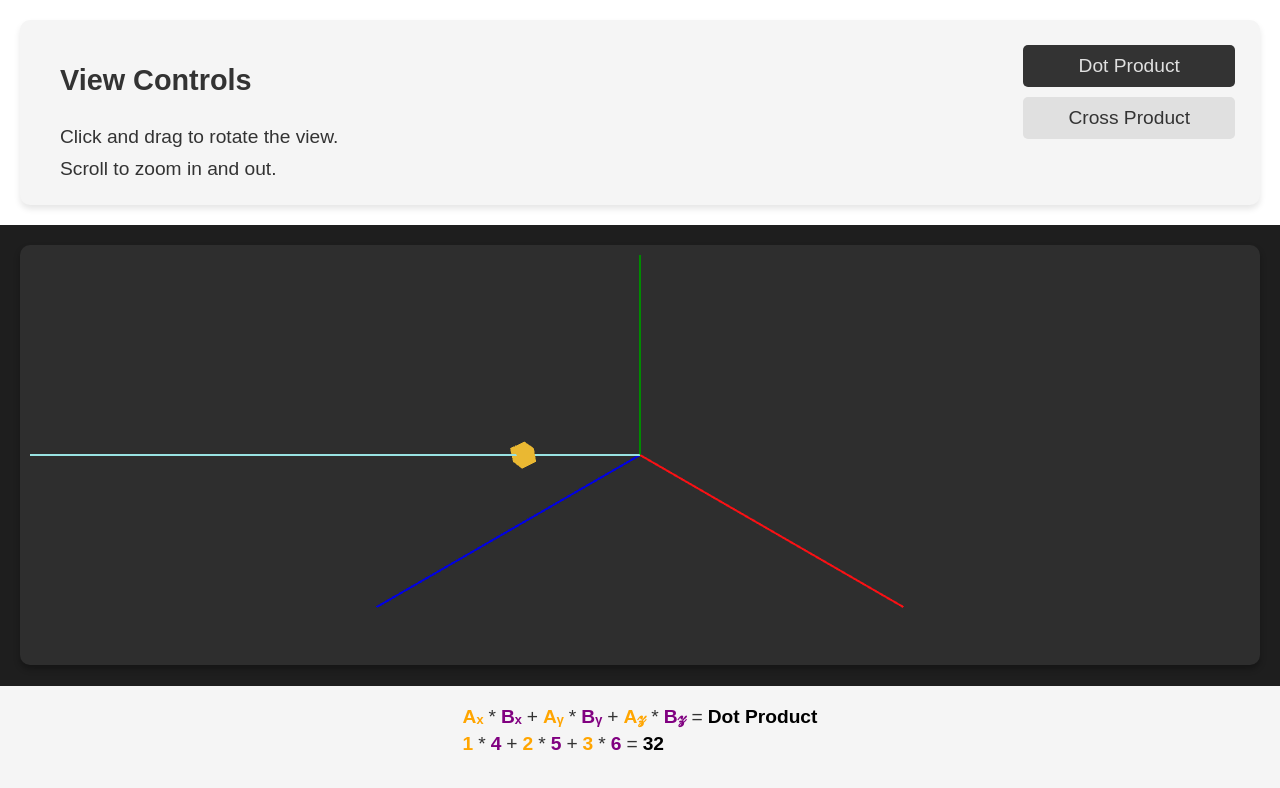
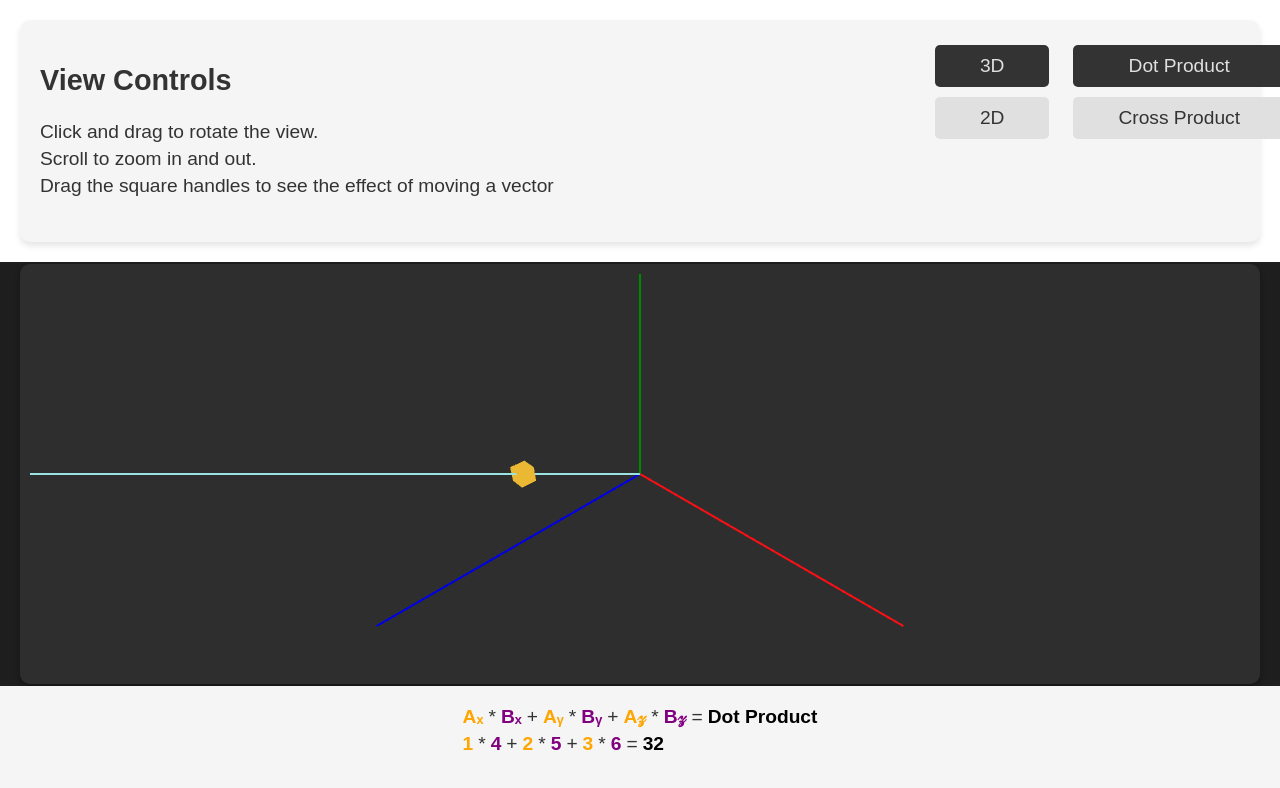
Before and after one commit to wyattlindsey/3d-math-visualizer, a React (Create React App) app: page / in a window 1280 px wide. Shown: the top 788 px of the page. Built offline with nearby package versions, Linux system fonts and the light colour scheme.

Commit message:
add selector for 2D/3D

```diff
--- a/src/CrossProductVisualizer.tsx
+++ b/src/CrossProductVisualizer.tsx
@@ -1,7 +1,7 @@
 import React, { useContext, useEffect, useState } from 'react';
 import * as THREE from 'three';
 import Vector from './Vector';
-import { GlobalContext } from './GlobalContext';
+import { DimensionMode, GlobalContext } from './GlobalContext';
 
 const CrossProductVisualizer: React.FC<{
     setControlsDisabled: (isEnabled: boolean) => void;
@@ -20,7 +20,12 @@ const CrossProductVisualizer: React.FC<{
         setCrossVecB: setVecB,
         crossProduct,
         setCrossProduct,
+        dimensionMode,
     } = global;
+
+    if (dimensionMode === DimensionMode['2D']) {
+        return null;
+    }
 
     return (
         <>
--- a/src/DotProductVisualizer.tsx
+++ b/src/DotProductVisualizer.tsx
@@ -1,8 +1,8 @@
 import React, { useState, useEffect, useContext } from 'react';
 import * as THREE from 'three';
 import Vector from './Vector';
-import { Line, Text } from '@react-three/drei';
-import { GlobalContext } from './GlobalContext';
+import { Line } from '@react-three/drei';
+import { DimensionMode, GlobalContext } from './GlobalContext';
 
 const DotProductVisualizer: React.FC<{
     setControlsDisabled: (isEnabled: boolean) => void;
@@ -31,7 +31,11 @@ const DotProductVisualizer: React.FC<{
     }, [vecA, vecB]);
 
     if (!global) return null;
-    const { setDotVecA, setDotVecB, setDotProduct, dotProduct } = global;
+    const { setDotVecA, setDotVecB, setDotProduct, dimensionMode } = global;
+
+    if (dimensionMode === DimensionMode['2D']) {
+        return null;
+    }
 
     return (
         <>
--- a/src/GlobalContext.tsx
+++ b/src/GlobalContext.tsx
@@ -4,6 +4,11 @@ import * as THREE from 'three';
 export enum ViewMode {
     DotProduct,
     CrossProduct,
+}
+
+export enum DimensionMode {
+    '2D',
+    '3D',
 }
 
 interface GlobalContextType {
@@ -24,6 +29,8 @@ interface GlobalContextType {
     /* app state */
     viewMode: ViewMode;
     setViewMode: (viewMode: ViewMode) => void;
+    dimensionMode: DimensionMode;
+    setDimensionMode: (dimensionMode: DimensionMode) => void;
 }
 
 // Create the context with the correct type
@@ -46,6 +53,7 @@ export const GlobalProvider: React.FC<React.PropsWithChildren<{}>> = ({
         new THREE.Vector3().crossVectors(cVecA, cVecB)
     );
     const [viewMode, setViewMode] = useState(ViewMode.DotProduct);
+    const [dimensionMode, setDimensionMode] = useState(DimensionMode['3D']);
 
     const value = {
         dotVecA,
@@ -62,6 +70,9 @@ export const GlobalProvider: React.FC<React.PropsWithChildren<{}>> = ({
         setCrossProduct: (v: THREE.Vector3) => setCrossProduct(v),
         viewMode,
         setViewMode: (viewMode: ViewMode) => setViewMode(viewMode),
+        dimensionMode,
+        setDimensionMode: (dimensionMode: DimensionMode) =>
+            setDimensionMode(dimensionMode),
     };
 
     return (
--- a/src/ViewControls.tsx
+++ b/src/ViewControls.tsx
@@ -1,13 +1,13 @@
 import React, { useContext } from 'react';
 import styled from 'styled-components';
-import { GlobalContext, ViewMode } from './GlobalContext';
+import { DimensionMode, GlobalContext, ViewMode } from './GlobalContext';
 
 const ViewControls = () => {
     const global = useContext(GlobalContext);
 
     if (!global) return null;
 
-    const { setViewMode, viewMode } = global;
+    const { dimensionMode, setDimensionMode, setViewMode, viewMode } = global;
 
     return (
         <Container>
@@ -15,15 +15,36 @@ const ViewControls = () => {
                 <h2>View Controls</h2>
                 <Paragraph>Click and drag to rotate the view.</Paragraph>
                 <Paragraph>Scroll to zoom in and out.</Paragraph>
+                <Paragraph>
+                    Drag the square handles to see the effect of moving a vector
+                </Paragraph>
             </Instructions>
-            <Switch>
+            <ControlsWrapper>
+                <DimensionSwitch>
+                    <input
+                        type="radio"
+                        id="3D"
+                        name="dimension"
+                        checked={dimensionMode === DimensionMode['3D']}
+                        onChange={() => setDimensionMode(DimensionMode['3D'])}
+                    />
+                    <label htmlFor="3D">3D</label>
+                    <input
+                        type="radio"
+                        id="2D"
+                        name="dimension"
+                        checked={dimensionMode === DimensionMode['2D']}
+                        onChange={() => setDimensionMode(DimensionMode['2D'])}
+                    />
+                    <label htmlFor="2D">2D</label>
+                </DimensionSwitch>
+                <VisualizerSwitch>
                     <input
                         type="radio"
                         id="dot"
                         name="product"
                         checked={viewMode === ViewMode.DotProduct}
                         onChange={() => setViewMode(ViewMode.DotProduct)}
-                    value="dot"
                     />
                     <label htmlFor="dot">Dot Product</label>
                     <input
@@ -32,10 +53,10 @@ const ViewControls = () => {
                         name="product"
                         checked={viewMode === ViewMode.CrossProduct}
                         onChange={() => setViewMode(ViewMode.CrossProduct)}
-                    value="cross"
                     />
                     <label htmlFor="cross">Cross Product</label>
-            </Switch>
+                </VisualizerSwitch>
+            </ControlsWrapper>
         </Container>
     );
 };
@@ -45,7 +66,6 @@ export default ViewControls;
 const Container = styled.div`
     display: flex;
     flex-direction: row;
-    align-items: space-between;
     background-color: #f5f5f5;
     color: #333;
     font-family: Arial, sans-serif;
@@ -57,25 +77,29 @@ const Container = styled.div`
 `;
 
 const Instructions = styled.div`
-    display: flex;
-    flex-direction: column;
-    align-items: flex-start;
-    margin-left: 20px;
+    margin-bottom: 20px;
+    width: 100%;
 `;
 
 const Paragraph = styled.p`
     margin: 5px 0;
 `;
 
-const Switch = styled.div`
+const ControlsWrapper = styled.div`
+    display: flex;
+    flex-direction: row;
+    width: 100%;
+    justify-content: flex-end;
+`;
+
+const VisualizerSwitch = styled.div`
     display: flex;
     flex-direction: column;
-    align-items: flex-end;
-    margin-left: auto;
 
     input {
         display: none;
     }
+
     label {
         background-color: #e0e0e0;
         color: #333;
@@ -86,8 +110,13 @@ const Switch = styled.div`
         width: 100%;
         text-align: center;
     }
+
     input:checked + label {
         background-color: #333;
         color: #e0e0e0;
     }
 `;
+
+const DimensionSwitch = styled(VisualizerSwitch)`
+    margin-right: 64px;
+`;
```
Lines whose indentation alone changed are shown as unchanged.
